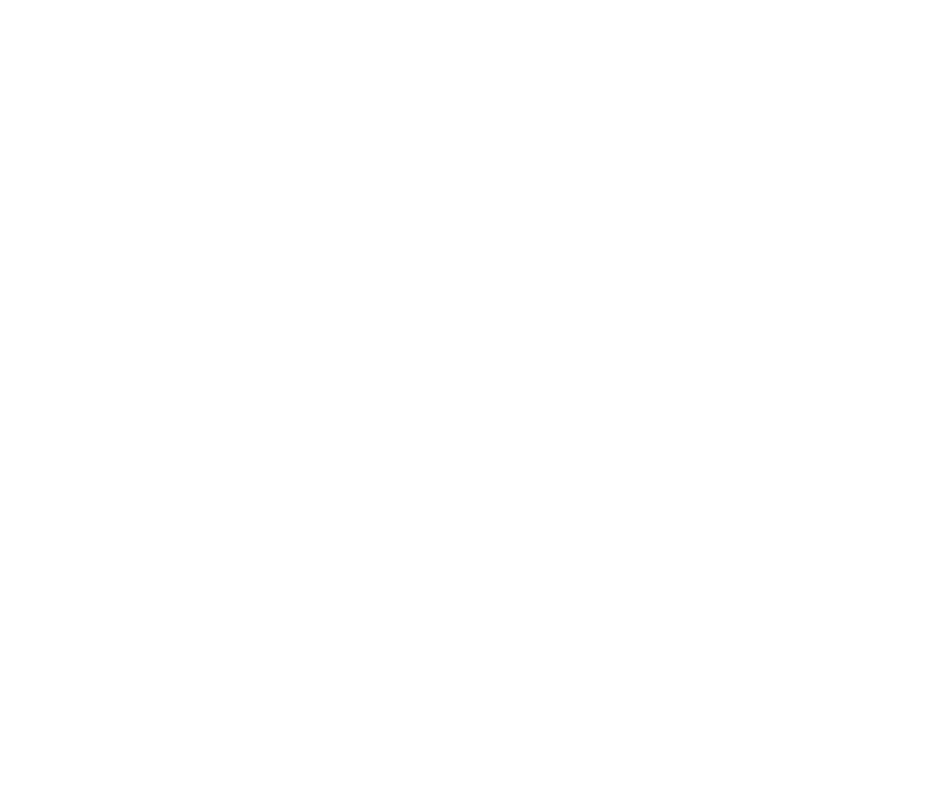
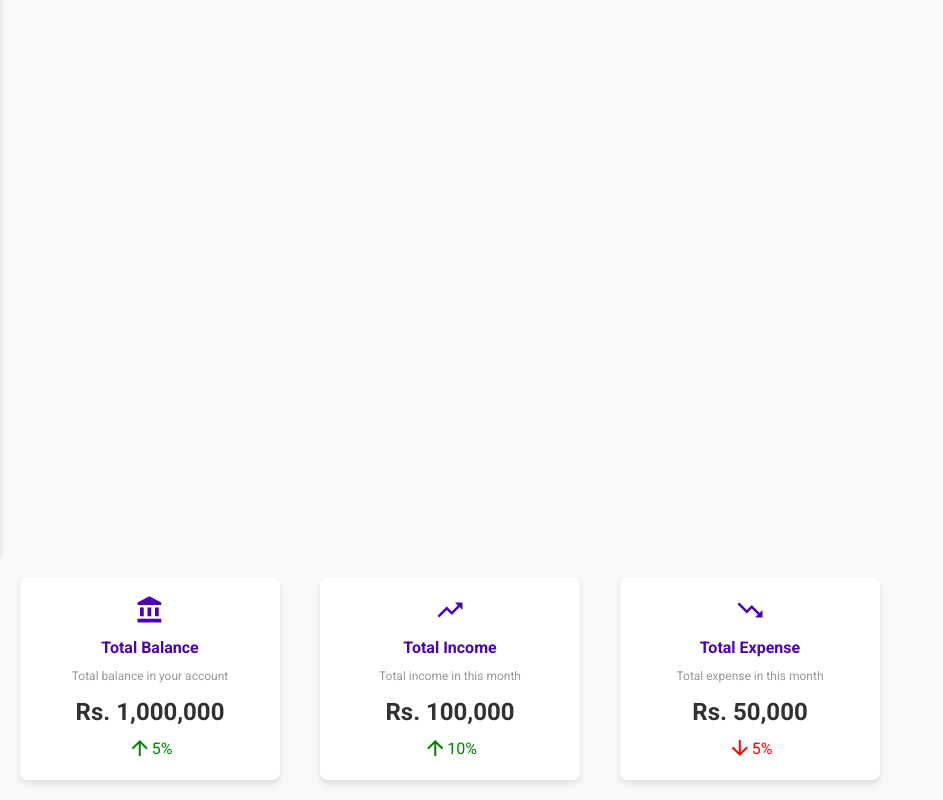
Before and after one commit to kavindunilshan/invex-pro-fo, an Angular app: page / in a window 1280 px wide. Shown: the part 413-1213 px from the top of the page, without its empty margins (0-943 px from the left). Before the commit the page ends 800 px from the top, so only its background shows below. Built offline with nearby package versions, Linux system fonts and the light colour scheme.

Commit message:
Small data box component done.

```diff
--- a/src/app/app.component.html
+++ b/src/app/app.component.html
@@ -1,3 +1 @@
-<div class="app-cmpt">
-  <app-table [columns]="tableColumns" [data]="tableData"/>
-</div>
+<app-action-center/>
--- a/src/app/components/action-center/action-center.component.html
+++ b/src/app/components/action-center/action-center.component.html
@@ -1,4 +1,31 @@
 <div class="action-center">
   <app-top-bar (toggleSidebar)="toggle($event)"/>
   <app-side-bar [isExpanded]="isSidebarExpanded"/>
+
+  <div class="content">
+    <app-small-data-box
+      icon="account_balance"
+      title="Total Balance"
+      subtitle="Total balance in your account"
+      value="Rs. 1,000,000"
+      [isPositiveTrend]="true"
+      trendValue="5"
+    ></app-small-data-box>
+    <app-small-data-box
+      icon="trending_up"
+      title="Total Income"
+      subtitle="Total income in this month"
+      value="Rs. 100,000"
+      [isPositiveTrend]="true"
+      trendValue="10"
+    ></app-small-data-box>
+    <app-small-data-box
+      icon="trending_down"
+      title="Total Expense"
+      subtitle="Total expense in this month"
+      value="Rs. 50,000"
+      [isPositiveTrend]="false"
+      trendValue="5"
+    ></app-small-data-box>
 </div>
+</div>
```
